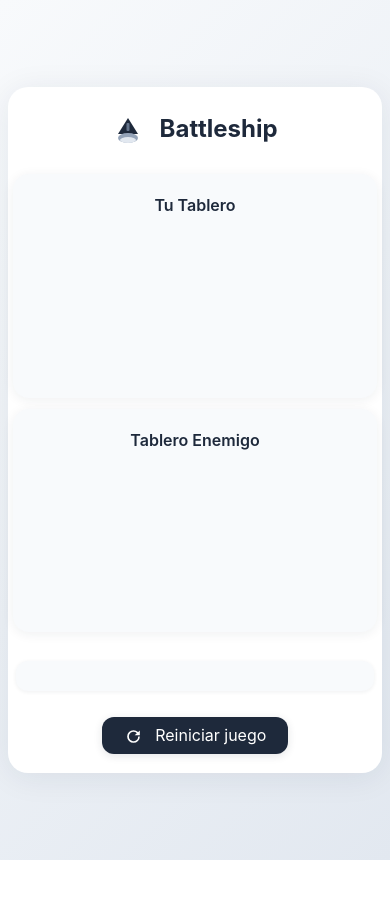
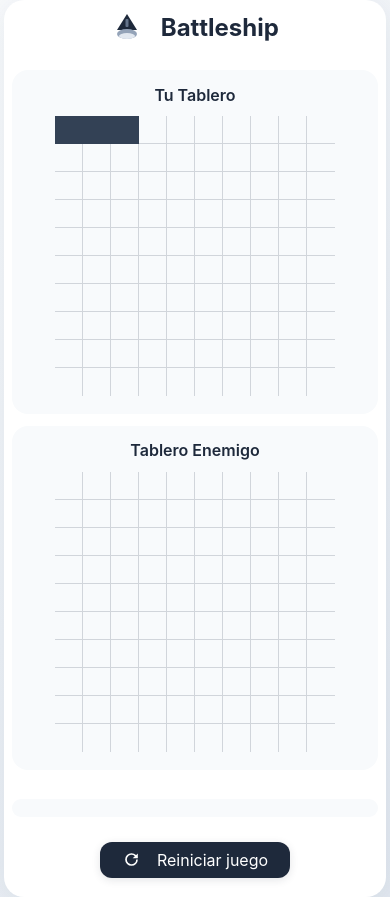
Before and after one commit to manulzvz/battleship, a website built with webpack: page public/index.html in a window 390 px wide. Before the commit the page ends 860 px from the top, so only its background shows below. Built offline with nearby package versions, Linux system fonts and the light colour scheme.

Commit message:
feat: Adjust to a more minimalist design: gameboards without shadow, clearer gridlines and more responsive

```diff
--- a/src/index.js
+++ b/src/index.js
@@ -1,4 +1,45 @@
 import Player from "./player.js";
 import Computer from "./computer.js";
 import Ship from "./ship.js";
+
 import "./style.css";
+
+//Funcion para renderizar un tablero en el DOM
+function renderBoard(board, containerId, isPlayer = false) {
+    const container = document.getElementById(containerId);
+    container.innerHTML = ""; // Limpia el tablero anterior
+
+    for (let y = 0; y < 10; y++) {
+        for (let x = 0; x < 10; x++) {
+            const cell = document.createElement("div");
+            cell.classList.add("cell");
+            cell.dataset.x = x;
+            cell.dataset.y = y;  // Si es el tablero del jugador y hay un barco, muéstralo
+            if (isPlayer && board.array[y][x] !== 0) {
+                cell.classList.add("ship");
+            }
+
+            // Si la celda fue atacada, muestra el resultado
+            const attack = board.attacks.find(a => a.x === x && a.y === y);
+            if (attack) {
+                if (attack.result === "hit") {
+                    cell.classList.add("hit");
+                } else if (attack.result === "miss") {
+                    cell.classList.add("miss");
+                }
+            }
+            container.appendChild(cell);
+        }
+    }
+}
+
+// Crea los jugadores
+const player = new Player("Manuel");
+const computer = new Computer();
+
+// Coloca algunos barcos para pruebas
+player.gameboard.placeShip(0, 0, new Ship(3), "horizontal");
+computer.gameboard.placeShip(2, 2, new Ship(2), "vertical");
+
+renderBoard(player.gameboard, "player-board", true);
+renderBoard(computer.gameboard, "computer-board", false);
--- a/src/style.css
+++ b/src/style.css
@@ -1,6 +1,11 @@
-/* Ajustes para que la interfaz de Battleship quepa en pantallas estándar sin scroll vertical excesivo,
-   manteniendo espacios en blanco y estética limpia */
+/* === BASE RESET === */
+* {
+  margin: 0;
+  padding: 0;
+  box-sizing: border-box;
+}
 
+/* === BODY & CONTAINER === */
 body {
   font-family: -apple-system, BlinkMacSystemFont, "Segoe UI", Roboto, sans-serif;
   background: linear-gradient(135deg, #f8fafc 0%, #e2e8f0 100%);
@@ -9,7 +14,6 @@ body {
   align-items: center;
   justify-content: center;
   color: #1e293b;
-  /* Elimina padding extra */
   padding: 0;
 }
 
@@ -18,20 +22,25 @@ body {
   max-width: 700px;
   background: #fff;
   border-radius: 1.25rem;
-  box-shadow: 0 4px 32px rgba(30, 41, 59, 0.08);
-  padding: 1.5rem 2.2rem 2rem 2.2rem; /* Aumenta el padding horizontal */
+  box-shadow: 0 4px 32px rgba(30,41,59,0.08);
+  padding: 1.5rem 2.2rem 2rem 2.2rem;
   margin: 0;
   display: flex;
   flex-direction: column;
   gap: 1.2rem;
 }
 
+/* === HEADER === */
 header h1 {
   font-size: 1.5rem;
   font-weight: bold;
   color: #1e293b;
   text-align: center;
   margin-bottom: 0.5rem;
+  display: flex;
+  align-items: center;
+  justify-content: center;
+  gap: 0.5rem;
 }
 
 .ship-icon {
@@ -40,6 +49,7 @@ vertical-align: middle;
   margin-right: 0.6rem;
 }
 
+/* === BOARDS SECTION === */
 .boards-section {
   display: flex;
   gap: 1.2rem;
@@ -49,8 +59,8 @@ margin-right: 0.6rem;
 .board-card {
   background: #f8fafc;
   border-radius: 1rem;
-  box-shadow: 0 2px 12px rgba(30, 41, 59, 0.07);
-  padding: 0.7rem 0.5rem 1rem 0.5rem;
+  /* box-shadow: 0 2px 12px rgba(30,41,59,0.07); */ /* Sombra eliminada */
+  padding: 1.2rem 0.7rem 1.4rem 0.7rem;
   min-width: 0;
   flex: 1 1 0;
   display: flex;
@@ -65,45 +75,71 @@ margin-right: 0.6rem;
   font-weight: 600;
 }
 
+/* === BOARD GRID - Minimalista con solo líneas horizontales y verticales === */
 .board {
   display: grid;
-  grid-template-columns: repeat(10, 22px); /* Reduce tamaño de celda */
-  grid-template-rows: repeat(10, 22px);
-  gap: 1px;
-  margin-top: 4px;
+  grid-template-columns: repeat(10, 23px);
+  grid-template-rows: repeat(10, 23px);
+  background: transparent;
+  border-radius: 0.5rem;
+  border: none;
+  /* box-shadow: none; */ /* Sombra eliminada */
+  position: relative;
+  padding: 6px;
 }
 
 .cell {
-  width: 22px;
-  height: 22px;
-  background: #e2e8f0;
-  border: 1px solid #cbd5e1;
-  border-radius: 0.4rem;
+  width: 23px;
+  height: 23px;
+  background: #f8fafc;
+  border-right: 1px solid #d1d5db;
+  border-bottom: 1px solid #d1d5db;
+  border-radius: 0;
   cursor: pointer;
-  transition: background 0.2s, box-shadow 0.2s;
+  transition: background 0.16s, border-color 0.16s;
   display: flex;
   align-items: center;
   justify-content: center;
-  font-size: 14px;
+  font-size: 12px;
   color: #1e293b;
+  box-shadow: none;
 }
 
-.cell.player {
-  background: #cbd5e1;
+/* Quitar el borde derecho en la última columna y el borde inferior en la última fila */
+.cell:last-child,
+.board .cell:nth-child(10n) {
+  border-right: none;
 }
+.board .cell:nth-last-child(-n+10) {
+  border-bottom: none;
+}
+
+/* Estados especiales */
+.cell.ship {
+  background: #334155;
+  color: #fff;
+  border-color: #334155;
+}
+
 .cell.hit {
   background: #ff7e7e;
   color: #fff;
+  border-color: #ff7e7e;
 }
+
 .cell.miss {
   background: #94a3b8;
   opacity: 0.7;
-}
-.cell.ship {
-  background: #1e293b;
-  color: #fff;
+  border-color: #94a3b8;
 }
 
+.cell:hover {
+  background: #cbd5e1;
+  outline: none;
+  border-color: #64748b;
+}
+
+/* === INFO PANEL === */
 .info-panel {
   margin: 10px 0 6px 0;
   padding: 6px;
@@ -113,10 +149,11 @@ margin-right: 0.6rem;
   font-weight: 500;
   text-align: center;
   min-height: 18px;
-  box-shadow: 0 1px 4px rgba(30, 41, 59, 0.07);
+  /* box-shadow: 0 1px 4px rgba(30,41,59,0.07); */ /* Sombra eliminada */
   font-size: 0.95em;
 }
 
+/* === RESTART BUTTON === */
 #restart-btn {
   background: #1e293b;
   color: #fff;
@@ -125,23 +162,25 @@ margin-right: 0.6rem;
   padding: 8px 22px;
   font-size: 1em;
   cursor: pointer;
-  box-shadow: 0 2px 8px rgba(30, 41, 59, 0.12);
+  box-shadow: 0 2px 8px rgba(30,41,59,0.12);
   transition: background 0.2s;
   font-family: inherit;
   margin: 0 auto;
   display: block;
+  display: flex;
+  align-items: center;
+  gap: 0.5em;
 }
 #restart-btn:hover {
   background: #334155;
 }
-
 .restart-icon {
   vertical-align: middle;
   margin-right: 0.5em;
   display: inline-block;
 }
 
-/* Responsive: En pantallas chicas apila los tableros y reduce el tamaño aún más */
+/* === RESPONSIVE === */
 @media (max-width: 600px) {
   .main-container {
     max-width: 98vw;
@@ -153,17 +192,18 @@ display: inline-block;
     align-items: center;
   }
   .board {
-    grid-template-columns: repeat(10, 15px);
-    grid-template-rows: repeat(10, 15px);
+    grid-template-columns: repeat(10, 28px);
+    grid-template-rows: repeat(10, 28px);
+    padding: 2px;
   }
   .cell {
-    width: 15px;
-    height: 15px;
-    font-size: 11px;
+    width: 28px;
+    height: 28px;
+    font-size: 13px;
   }
   .board-card {
     min-width: 0;
     width: 100%;
-    padding: 0.5rem 0.2rem 0.6rem 0.2rem;
+    padding: 0.9rem 0.4rem 1rem 0.4rem;
   }
 }
```
Lines whose indentation alone changed are shown as unchanged.
